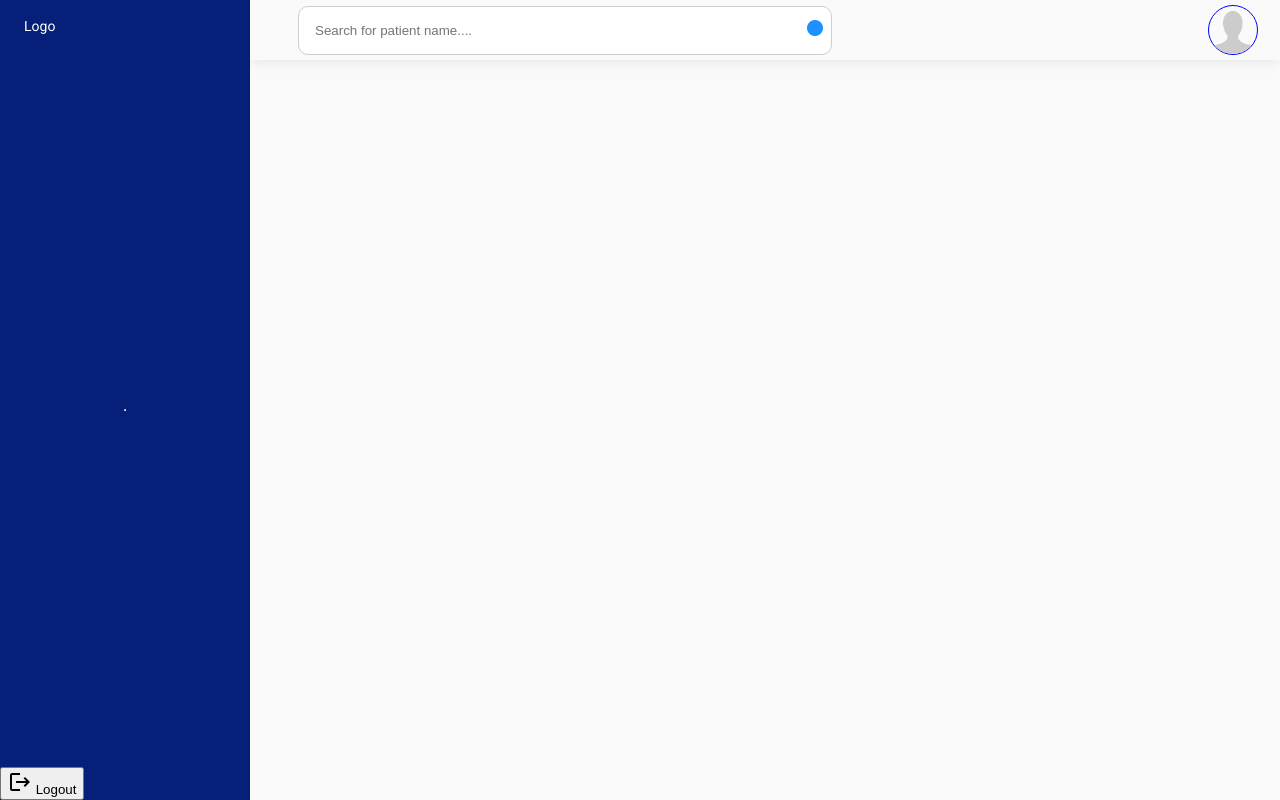
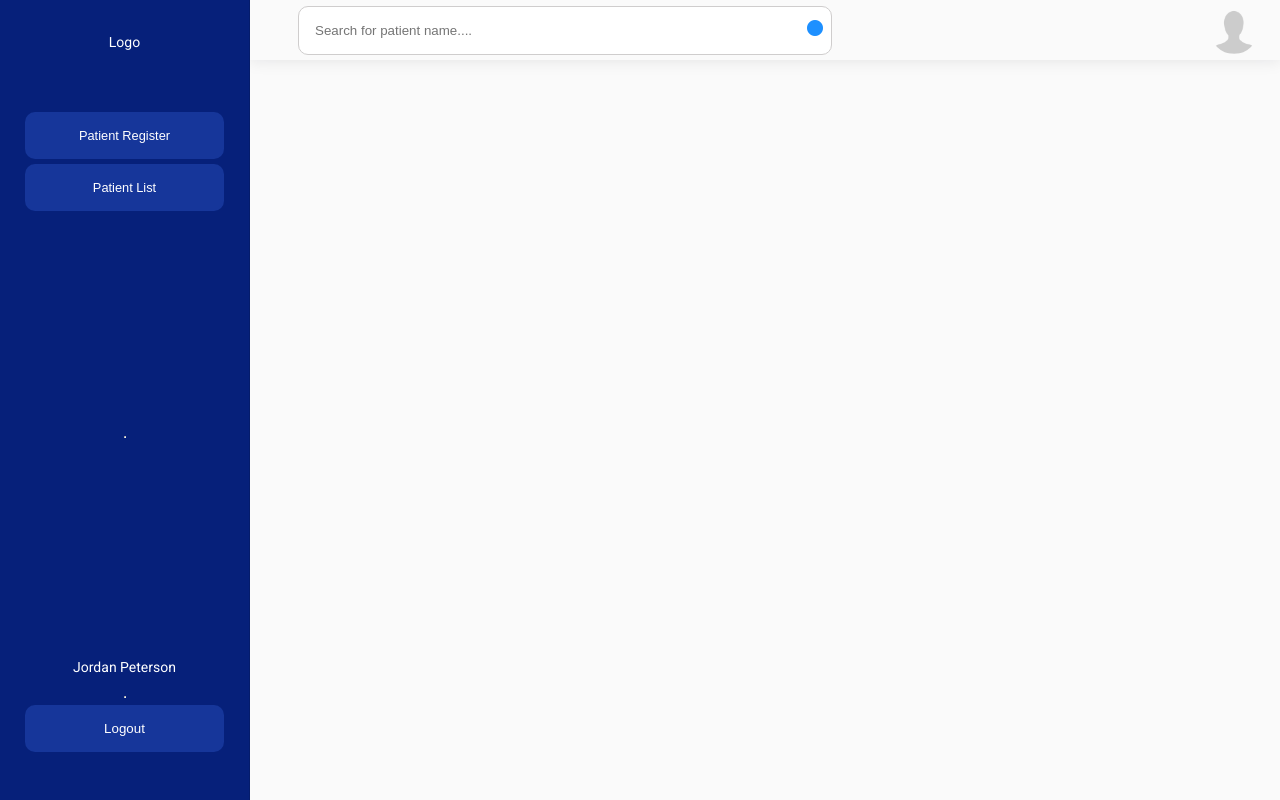
Before and after one commit to acquahsamuel/lawpavilion-angular, an Angular app: page /dashboard in a window 1280 px wide. Built offline with nearby package versions, Linux system fonts and the light colour scheme.

Commit message:
sidebar compoent

```diff
--- a/src/app/modules/dashboard/dashboard.component.html
+++ b/src/app/modules/dashboard/dashboard.component.html
@@ -1,19 +1,29 @@
 <mat-drawer-container class="dashboard-container" autosize>
   <mat-drawer #drawer class="dashboard-sidenav" mode="side" opened>
     <div class="sidebar-wrapper">
-      <div class="logo">
+      <div class="header">
         <!-- <img
           src="./assets/images/job-logo-dark.svg"
           class="logo-image"
           alt="user profile"
         /> -->
         <p>Logo</p>
+
+        <nav class="navigation">
+          <button class="btn btn-blue-light">
+            <a routerLink="patient-details"> Patient Register </a>
+          </button>
+          <button class="btn btn-blue-light">
+            <a routerLink="register-patient"> Patient List </a>
+          </button>
+        </nav>
       </div>
 
       <hr />
       <div class="footer">
-        <p class="username-tag"> </p>
-        <button class="btn btn-blue-light"><mat-icon> logout </mat-icon> Logout</button>
+        <p class="username-tag">Jordan Peterson</p>
+        <hr />
+        <button class="btn btn-blue-light">Logout</button>
       </div>
     </div>
   </mat-drawer>
@@ -28,9 +38,8 @@
       <i class=""> <mat-icon> fiber_manual_record </mat-icon> </i>
     </div>
 
-    <div class="image-container">
+    <div class="profile-image-container">
       <img [src]="userProfile" class="user-image" alt="profile image" />
-
       <mat-menu #menu="matMenu">
         <button mat-menu-item (click)="logout()">
           Logout <mat-icon> power_settings_new </mat-icon>
--- a/src/app/modules/dashboard/dashboard.component.scss
+++ b/src/app/modules/dashboard/dashboard.component.scss
@@ -10,10 +10,42 @@
   color: #fff;
 }
 
-.logo {
+.sidebar-wrapper {
+  height: 100vh;
   display: flex;
-  align-items: flex-start;
-  padding: 1rem 1.5rem;
+  flex-direction: column;
+  // align-items: center;
+  justify-content: space-between;
+  box-sizing: border-box;
+}
+
+.header {
+  display: flex;
+  flex-direction: column;
+  justify-content: center;
+  align-items: center;
+  // width: 100%;
+  margin-top: 2rem;
+}
+
+.navigation {
+  margin-top: 3rem;
+  display: flex;
+  flex-direction: column;
+  width: 100%;
+  align-items: center;
+}
+
+.navigation .btn {
+  margin-bottom: 5px;
+}
+
+.navigation .btn a {
+  display: inline-block;
+  width: 100%;
+  text-decoration: none;
+  color: white;
+  font-size: 0.8rem;
 }
 
 .logo-image {
@@ -24,30 +56,6 @@
 .menu-title {
   text-transform: uppercase;
   margin-left: 1.5rem;
-}
-
-.sidebar-wrapper {
-  display: flex;
-  flex-direction: column;
-  // border: 1px solid brown;
-  height: 100vh;
-  box-sizing: border-box;
-  justify-content: space-between;
-}
-
-
-
-.nav-link {
-  height: 45px;
-  display: flex;
-  justify-content: flex-start;
-  align-items: center;
-  flex-direction: row;
-  font-size: 14px;
-  font-style: normal;
-  line-height: 1.71;
-  letter-spacing: normal;
-  text-align: left;
 }
 
 .dashboard-sidenav-content {
@@ -66,22 +74,18 @@
   border: none;
   margin-left: 3rem;
   border: 1px solid rgb(207, 205, 205);
-  // box-shadow: rgba(100, 100, 111, 0.2) 0px 7px 29px 0px;
 }
-
-
 
 .main-body {
   width: 100%;
 }
 
-.image-container {
+.profile-image-container {
   border-radius: 300px;
   display: flex;
   justify-content: center;
   align-items: center;
   margin-right: 1.4rem;
-  border: 1px solid blue;
 }
 
 .search-container {
@@ -90,12 +94,11 @@
   position: relative;
 }
 
-.search-container mat-icon{
+.search-container mat-icon {
   position: absolute;
   top: 10px;
   right: 5px;
   color: dodgerblue;
-
 }
 
 .user-image {
@@ -121,3 +124,26 @@
 .mat-grid-tile {
   background: lightblue;
 }
+
+.footer {
+  margin-bottom: 3rem;
+  display: flex;
+  flex-direction: column;
+  align-items: center;
+}
+
+.btn {
+  border: none;
+  border-radius: 10px;
+  width: 80%;
+  padding: 1rem 2rem;
+}
+
+.btn:hover {
+  cursor: pointer;
+}
+
+.btn-blue-light {
+  background: rgba(68, 119, 247, 0.25);
+  color: white;
+}
--- a/src/app/modules/user-auth/pages/login/login.component.scss
+++ b/src/app/modules/user-auth/pages/login/login.component.scss
@@ -80,13 +80,14 @@ label {
 }
 
 .form-input {
-  height: 45px;
+  height: 40px;
   background: #ffffff;
   border: 0.6px solid #d1d1d1;
   box-sizing: border-box;
   border-radius: 10px;
   font-size: 1.1rem;
   padding-left: 0.4rem;
+  font-weight: 100;
   font-family: inherit;
 }
 
```
Also changed, not shown: src/app/modules/dashboard/dashboard-routing.module.ts (+4 -7 lines), src/app/modules/dashboard/dashboard.module.ts (+4 -6 lines), src/app/modules/dashboard/pages/patent-list/patent-list.component.ts (renamed from src/app/modules/dashboard/pages/patient-list/profile.component.ts, +4 -5 lines), src/app/modules/dashboard/pages/register-patient/register-patient.component.ts (renamed from src/app/modules/dashboard/pages/register-patient/post-job.component.ts, +4 -4 lines), src/app/modules/dashboard/pages/patent-list/patent-list.component.html (renamed from src/app/modules/dashboard/pages/patient-list/profile.component.html), src/app/modules/dashboard/pages/patent-list/patent-list.component.scss (renamed from src/app/modules/dashboard/pages/patient-list/profile.component.scss), src/app/modules/dashboard/pages/register-patient/register-patient.component.html (renamed from src/app/modules/dashboard/pages/register-patient/post-job.component.html), src/app/modules/dashboard/pages/register-patient/register-patient.component.scss (renamed from src/app/modules/dashboard/pages/register-patient/post-job.component.scss), 2 other files (tests, documents, lock files or other folders).
